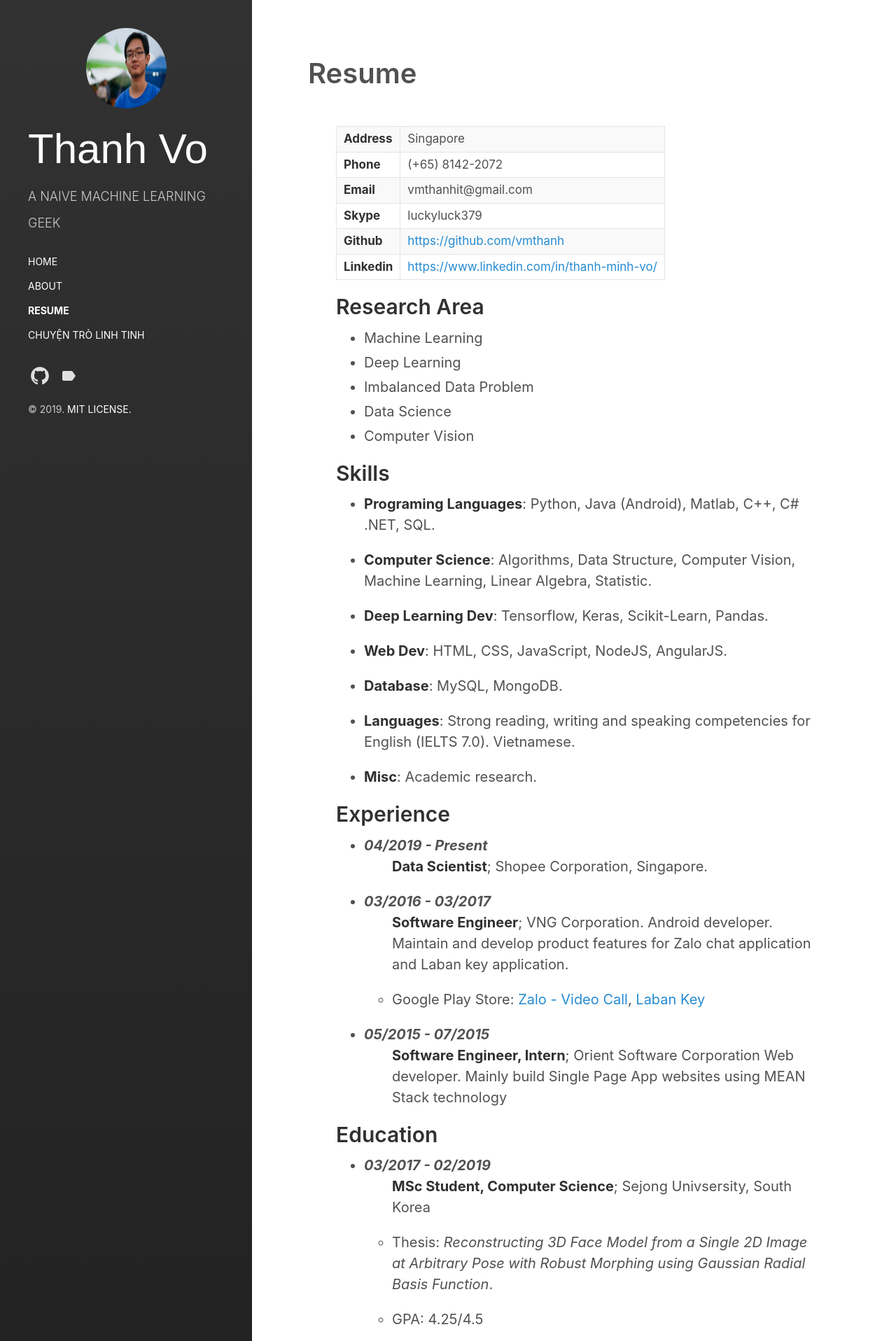
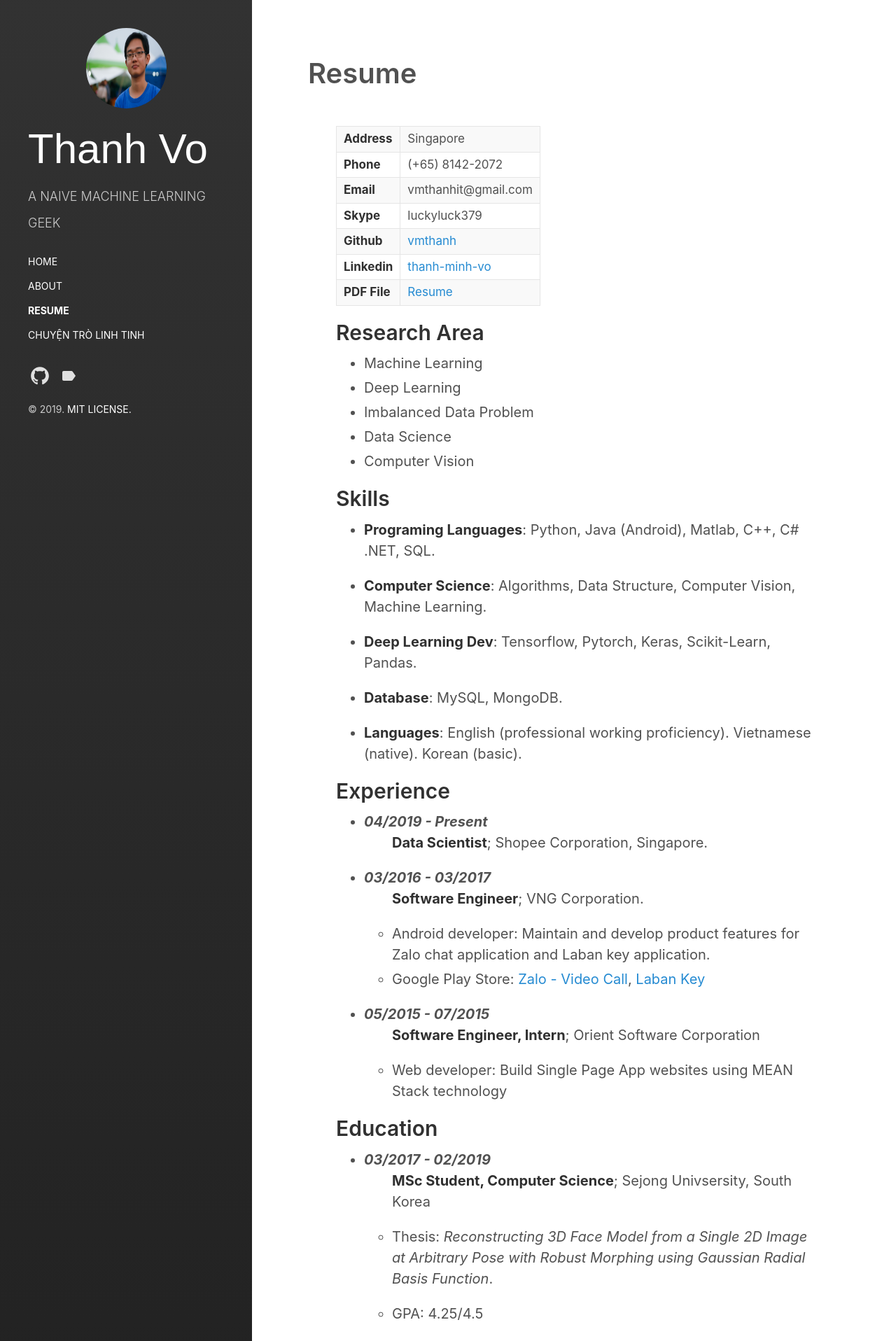
Before and after one commit to vmthanh/vmthanh.github.io, a Jekyll site: the page built from resume.md, in a window 1280 px wide. Shown: the top 1916 px of the page at 70% size. Built offline with Jekyll 4.4.1, drawn with Linux system fonts in a browser that asks for light colours; some of the changed text lies outside the part shown.

Commit message:
Update Resume 26-12-2019

```diff
--- a/resume.md
+++ b/resume.md
@@ -9,9 +9,9 @@ sidebar_link: true
 |**Phone**    			| (+65) 8142-2072   																		|
 |**Email**     			| vmthanhit@gmail.com 																		|
 |**Skype**  			| luckyluck379 																				|
-|**Github**  			| [https://github.com/vmthanh](https://github.com/vmthanh)									|
-|**Linkedin**  			| [https://www.linkedin.com/in/thanh-minh-vo/](https://www.linkedin.com/in/thanh-minh-vo/)	|
-
+|**Github**  			| [vmthanh](https://github.com/vmthanh)										                |
+|**Linkedin**  			| [thanh-minh-vo](https://www.linkedin.com/in/thanh-minh-vo/)	                            |
+|**PDF File**           | [Resume](/images/resume/Resume.pdf)
 
 ## Research Area
 
@@ -25,17 +25,14 @@ sidebar_link: true
 
 * **Programing Languages**: Python, Java (Android), Matlab, C++, C# .NET, SQL.
 
-* **Computer Science**: Algorithms, Data Structure, Computer Vision, Machine Learning, Linear Algebra, Statistic.
+* **Computer Science**: Algorithms, Data Structure, Computer Vision, Machine Learning.
 
-* **Deep Learning Dev**: Tensorflow, Keras, Scikit-Learn, Pandas.
-
-* **Web Dev**: HTML, CSS, JavaScript, NodeJS, AngularJS.
+* **Deep Learning Dev**: Tensorflow, Pytorch, Keras, Scikit-Learn, Pandas.
 
 * **Database**: MySQL, MongoDB.
 
-* **Languages**: Strong reading, writing and speaking competencies for English (IELTS 7.0). Vietnamese.
+* **Languages**: English (professional working proficiency). Vietnamese (native). Korean (basic).
 
-* **Misc**: Academic research.
 
 ## Experience
 
@@ -44,12 +41,12 @@ sidebar_link: true
 
 * *03/2016 - 03/2017*
 :	**Software Engineer**; VNG Corporation.
-Android developer. Maintain and develop product features for Zalo chat application and Laban key application.
+	* Android developer: Maintain and develop product features for Zalo chat application and Laban key application.
 	* Google Play Store: [Zalo - Video Call](https://play.google.com/store/apps/details?id=com.zing.zalo), [Laban Key](https://play.google.com/store/apps/details?id=com.vng.inputmethod.labankey)
 
 * *05/2015 - 07/2015*
 :	**Software Engineer, Intern**; Orient Software Corporation
-Web developer. Mainly build Single Page App websites using MEAN Stack technology
+	* Web developer: Build Single Page App websites using MEAN Stack technology
 
 ## Education
 
@@ -69,28 +66,30 @@ Web developer. Mainly build Single Page App websites using MEAN Stack technology
 ## Research Experiences
 
 * *03/2016 - 02/2019*
-: **Research Assistant, Imaging and Intelligent System Laboratory**, Sejong Univsersity, South Korea.
-	Research topic is about machine learning and deep learning in *imbalanced data, bankruptcy problem, 3D face reconstruction, head pose esimation, gaze tracking*.
+: **Research Assistant**. *Imaging and Intelligent System Laboratory, Sejong Univsersity, South Korea*.
+	* Research topic: machine learning and deep learning in imbalanced data, bankruptcy problem, 3D face reconstruction, head pose esimation, gaze tracking.
 
 * *02/2016 - 08/2016*
-: **Research Assistant**, University of Science, Ho Chi Minh City, Vietnam.
-	Research topic is about *human activity detection and recognition in videos*.
+: **Research Assistant**. *University of Science, Ho Chi Minh City, Vietnam*.
+	* Research topic: human activity detection, human recognition in videos.
 
 ## Research Publication
 
-### Journal Aritcles
+### Selected Journal Aritcles
+
+* Le, T, **Vo, M. T.**, Vo, B., Hwang, E., Rho, S., and Baik, S, W., **"Improving electric energy consumption prediction using CNN and Bi-LSTM,"** *Applied Sciences*, Vol.9 (20), 2019. IF: 2.22. [Link](https://doi.org/10.3390/app9204237)
 
 * Le, T, **Vo, M. T.**, Vo. B., Lee. M. Y., and Baik, S. W., **"A Hybrid Approach Using Oversampling Technique and Cost-Sensitive Learning for Bankruptcy Prediction,"** *Complexity*, Vol. 2019, Article ID 8460934, 2019, IF: 2.59. [Link](https://doi.org/10.1155/2019/8460934)
 
-<!-- * **Vo, M. T.**, Nguyen. T., Le. C. T.,**"A Hybrid Framework for Smile Detection in Class Imbalance Scenarios,"** *Neural Computing and Applications*, pp.1-10, 2019, IF: 4.21. [Link](https://doi.org/10.1007/s00521-019-04089-w)
+* **Vo, M. T.**, Nguyen. T., Le. C. T.,**"A Hybrid Framework for Smile Detection in Class Imbalance Scenarios,"** *Neural Computing and Applications*, pp.1-10, 2019, IF: 4.21. [Link](https://doi.org/10.1007/s00521-019-04089-w)
 
-* **Vo, M. T.** , Nguyen, T., Le, C. T., **"Race Recognition Using Deep Convolutional Neural Networks,"** *Symmetry*, Vol. 10, No, 11, pp. 564,IF: 1.25. [Link](https://doi.org/10.3390/sym10110564) -->
+* **Vo, M. T.** , Nguyen, T., Le, C. T., **"Race Recognition Using Deep Convolutional Neural Networks,"** *Symmetry*, Vol. 10, No, 11, pp. 564,IF: 1.25. [Link](https://doi.org/10.3390/sym10110564)
 
 * Le, T., Le, H. S., **Vo, M. T.**, Lee, M. Y., and  Baik, S. W, **"A Cluster-Based Boosting Algorithm for Bankruptcy Prediction in a Highly Imbalanced Dataset,"** *Symmetry*, Vol. 10, No.7, pp.250, 2018, IF: 1.25. [Link](https://doi.org/10.3390/sym10070250)
 
 ### Conference Proceedings
 
-* **Vo, M. T.** and Kong, S. G., **"Depth Estimation of a 3d Face Model from a 2D Face Image,"** *In Proceedings of the UKC-2017*, Washington DC, USA, 2017.
+<!-- * **Vo, M. T.** and Kong, S. G., **"Depth Estimation of a 3d Face Model from a 2D Face Image,"** *In Proceedings of the UKC-2017*, Washington DC, USA, 2017. -->
 
 * **Vo, M. T.** and Kong, S. G., **"Head Pose Estimation via Manifold Learning on Global Features extraction,"** *In Proceedings of the 18th International Symposium on Advanced Intelligent Systems*, Daegu, South Korea, 2017.
 
```
Also changed, not shown: 1 other file.
